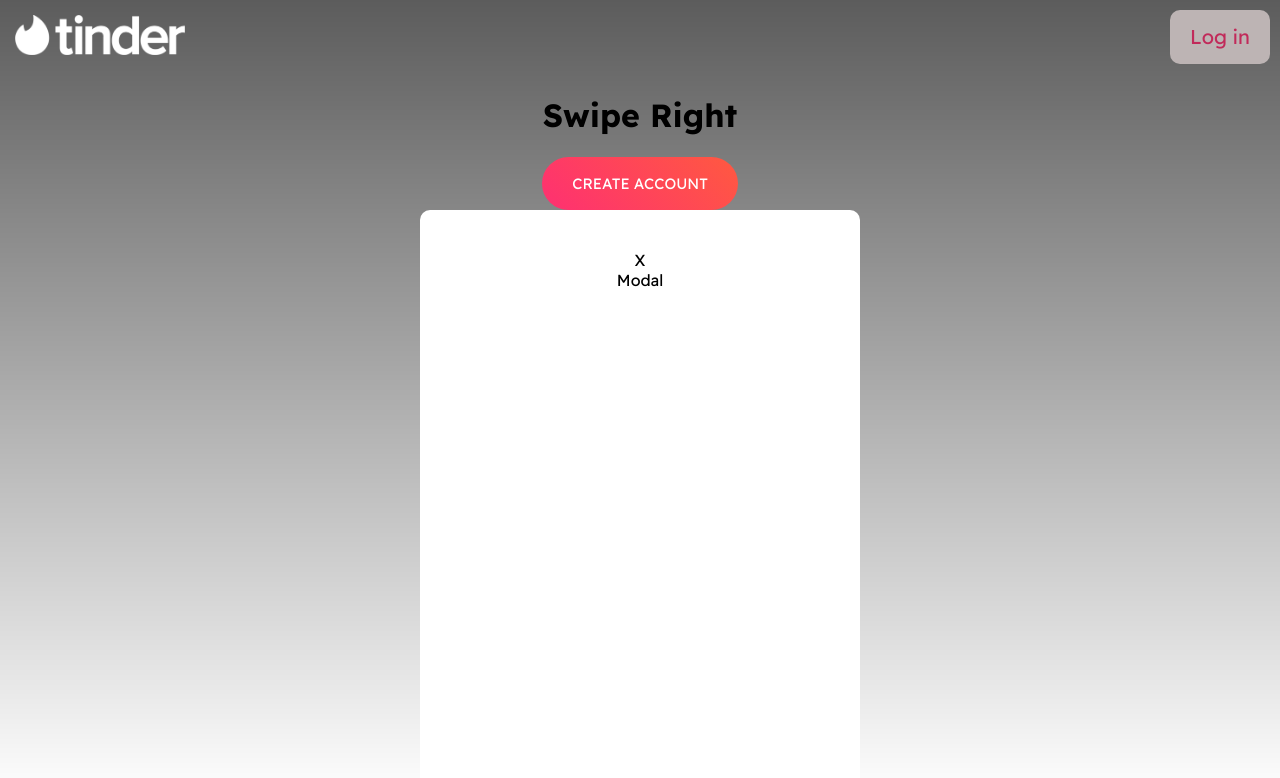
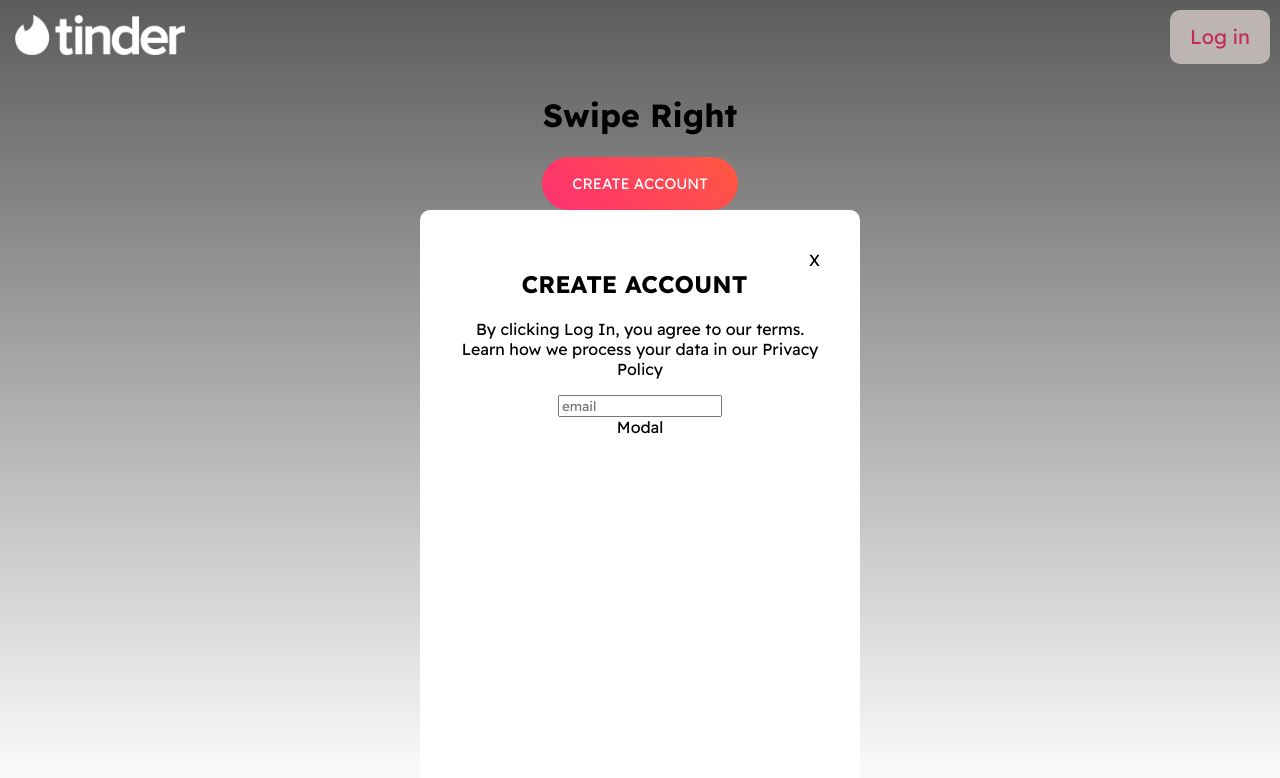
Before and after one commit to NickMagidson/dating-app, a React (Create React App) app: page / in a window 1280 px wide. Both pictures are taken after a click on the button "CREATE ACCOUNT". Shown: the top 778 px of the page. Built offline with nearby package versions, Linux system fonts and the light colour scheme.

Commit message:
Building form and hook setup

```diff
--- a/src/components/AuthModal.js
+++ b/src/components/AuthModal.js
@@ -1,12 +1,40 @@
+import { useState } from 'react'
+
 const AuthModal = ({ setShowModal }) => {
+
+    const [email, setEmail] = useState(null);
+    const [password, setPassword] = useState(null);
+    const [confirmPassword, setConfirmPassword] = useState(null);
+    const [error, setError] = useState(null);
 
     const handleClick = () => {
         setShowModal(false)
     }
 
+    const handleSubmit = (e) => {
+        e.preventDefault()
+    }
+
+
+
+    const isSignUp = true
+
     return (
         <div className="auth-modal">
-            <div onClick={handleClick}>X</div>
+            <div className="close-icon" onClick={handleClick}>X</div>
+            <h2>{isSignUp ? 'CREATE ACCOUNT' : 'LOG IN'}</h2>
+            <p>By clicking Log In, you agree to our terms. Learn how we process your data in our Privacy Policy</p>
+            <form onSubmit={handleSubmit}>
+                <input
+                    type="email"
+                    id="email"
+                    name="email"
+                    placeholder="email"
+                    required={true}
+                    onChange={(e) => setEmail(e.target.value)}
+                 />
+
+            </form>
             Modal
         </div>
     )
--- a/src/index.css
+++ b/src/index.css
@@ -90,3 +90,7 @@
     border-radius: 10px;
     padding: 40px;
 }
+
+.auth-modal .close-icon {
+    float: right;
+}
```
